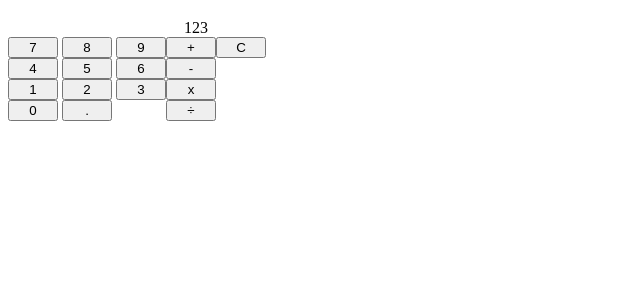
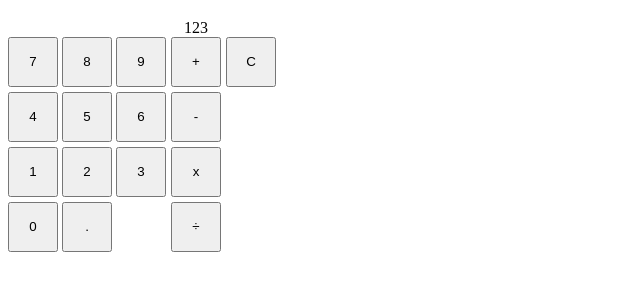
Before and after one commit to xerotolerant/odin-calculator, a plain HTML site: page index.html in a window 1280 px wide. Shown: the part 61-352 px from the top of the page, without its empty margins (0-640 px from the left). Drawn offline with Linux system fonts and the light colour scheme.

Commit message:
Add gaps to buttons

```diff
--- a/style.css
+++ b/style.css
@@ -1,14 +1,16 @@
 .numpad {
     display: flex;
-
+gap: 5px;
 }
 .col {
     display: flex;
     flex-direction: column;
+    gap: 5px;
 }
 
 .numpad button {
 width: 50px;
+height: 50px
 }
 
 .display {
```
